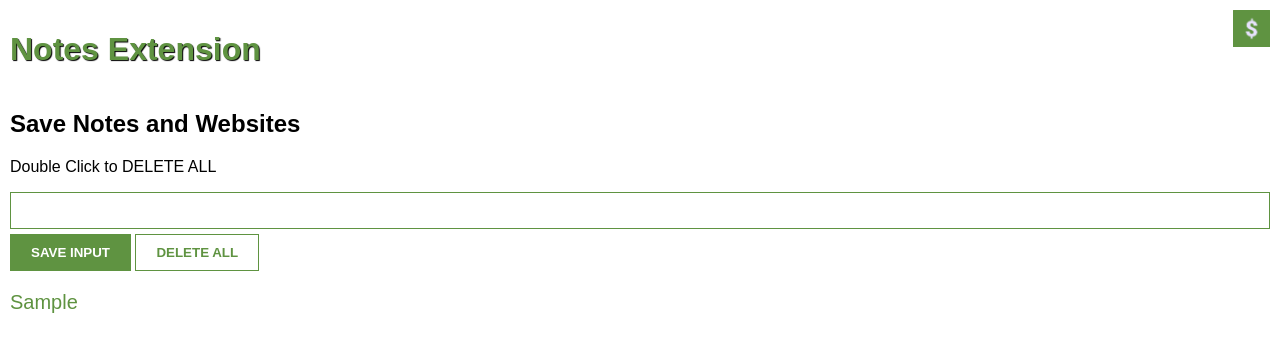
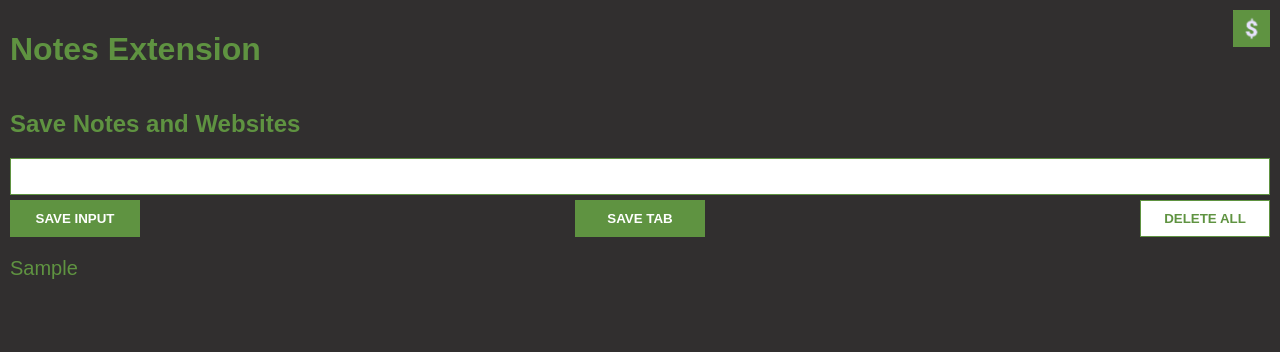
Before and after one commit to bigspambot/Chrome-Ext, a browser extension: page index.html in a window 1280 px wide. Both pictures are taken after typing "Sample" into the empty fields and a click on the button "SAVE INPUT". Drawn offline with Linux system fonts and the light colour scheme.

Commit message:
Almost finished

```diff
--- a/index.html
+++ b/index.html
@@ -13,10 +13,12 @@
         <img src="images/icon.png">
     </div>
     <h2>Save Notes and Websites</h2>
-    <p>Double Click to DELETE ALL</p>
     <input id="input-el" type="text">
-    <button id="save-btn">SAVE INPUT</button>
-    <button id="delete-btn">DELETE ALL</button>
+    <div class="buttons-div">
+        <button id="save-btn">SAVE INPUT</button>
+        <button id="tab-btn">SAVE TAB</button>
+        <button id="delete-btn">DELETE ALL</button>
+    </div>
 
     <ul id="ul-el"></ul>
 
--- a/index.js
+++ b/index.js
@@ -3,6 +3,7 @@ let myNotes = []
 const inputEl = document.querySelector("#input-el")
 // let saveBtn = document.getElementById("save-btn")
 const saveBtn = document.querySelector("#save-btn")
+const tabBtn = document.querySelector("#tab-btn")
 const deleteBtn = document.querySelector("#delete-btn")
 
 const ulEl = document.querySelector("#ul-el")
@@ -19,7 +20,12 @@ function render(notes) {
     let listItems = ""
 
     for (let note in notes) {
-        if (notes[note].startsWith("www.") && notes[note].endsWith(".com") || notes[note].endsWith(".co.uk")) {
+        if (
+            notes[note].startsWith("www.") ||
+            notes[note].startsWith("http") ||
+            notes[note].endsWith(".com") ||
+            notes[note].endsWith(".co.uk"))
+        {
             listItems += `
                 <li>
                     <a href="https://${notes[note]}" target="blank">
@@ -42,19 +48,24 @@ function render(notes) {
 saveBtn.addEventListener("click", function() {
     if (inputEl.value != "") {
         myNotes.push(inputEl.value)
+        inputEl.value = ""
+        localStorage.setItem("myNotes", JSON.stringify(myNotes))
         render(myNotes)
-        inputEl.value = ""
-
-        localStorage.setItem("myNotes", JSON.stringify(myNotes))
     } else {
         alert("No Input to Save")
     }
 })
 
+tabBtn.addEventListener("click", function() {
+    chrome.tabs.query({active: true, currentWindow: true}, function(tabs) {
+        myNotes.push(tabs[0].url)
+        localStorage.setItem("myNotes", JSON.stringify(myNotes))
+        render(myNotes)
+    })
+})
+
 deleteBtn.addEventListener("dblclick", function() {
         localStorage.clear()
         myNotes = []
-        // dom clear
         render(myNotes)
-        console.log("double clicked!")
 })
--- a/styles.css
+++ b/styles.css
@@ -3,6 +3,7 @@ body {
     padding: 10px;
     font-family: Arial, Helvetica, sans-serif;
     min-width: 400px;
+    background-color: #312f2f;
 }
 
 #header {
@@ -11,9 +12,8 @@ body {
     align-items: start;
 }
 
-h1 {
+h1, h2, p {
     color: #5f9341;
-    text-shadow: 1px 1px 1px black;
 }
 
 img {
@@ -28,6 +28,11 @@ input {
     border: 1px solid #5f9341;
 }
 
+.buttons-div {
+    display: flex;
+    justify-content:space-between;
+}
+
 button {
     background-color: #5f9341;
     color: white;
@@ -35,6 +40,7 @@ button {
     border: 1px solid #5f9341;
     font-weight: bold;
     margin-top: 5px;
+    width: 130px;
 }
 
 #delete-btn {
@@ -44,6 +50,11 @@ button {
     border: 1px solid #5f9341;
     font-weight: bold;
     margin-top: 5px;
+    width: 130px;
+}
+
+#tab-btn {
+    width: 130px;
 }
 
 button:hover {
```
Also changed, not shown: manifest.json.
